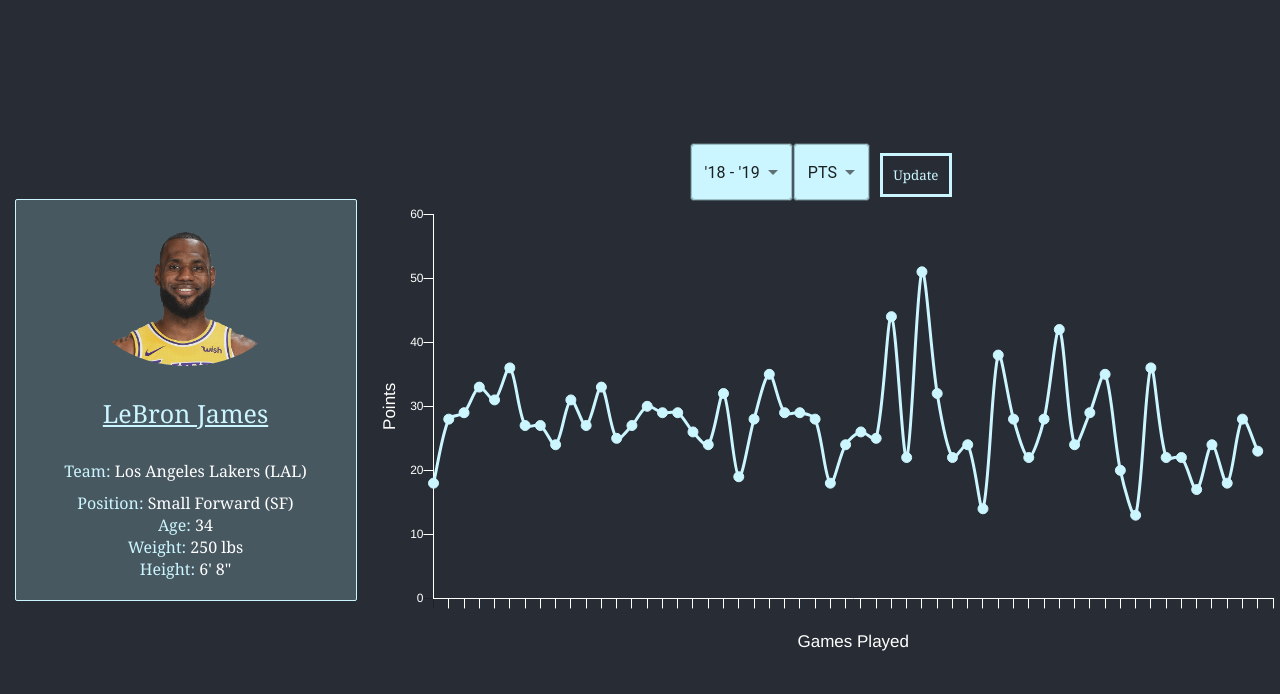
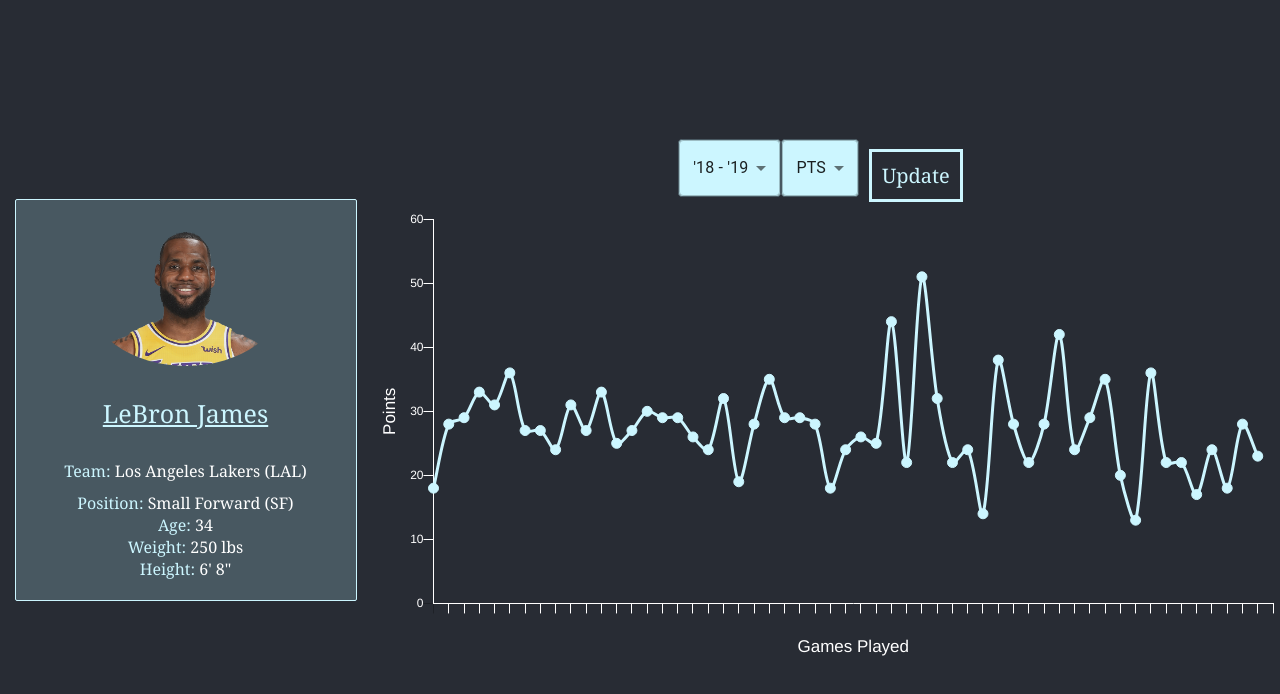
Before and after one commit to AnojanS/NBA_Stat_Grapher, a React (Create React App) app in the folder Graphing_v2/graphing_v2/: page / in a window 1280 px wide. Shown: the top 694 px of the page. Built offline with nearby package versions, Linux system fonts and the light colour scheme.

Commit message:
sizing of update button

```diff
--- a/Graphing_v2/graphing_v2/src/Chart.js
+++ b/Graphing_v2/graphing_v2/src/Chart.js
@@ -85,7 +85,7 @@
                 {this.renderSelector()}
                 {this.renderSelector2()}
                 <button style= { {
-                    height: '40',
+                    fontSize: 20,
                     backgroundColor: 'transparent',
                     color: '#ccf6ff',
                     border: '3px solid #ccf6ff',
```
